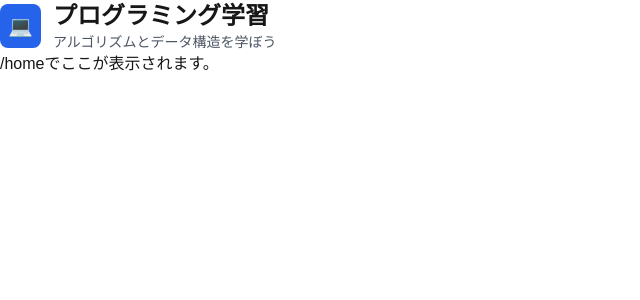
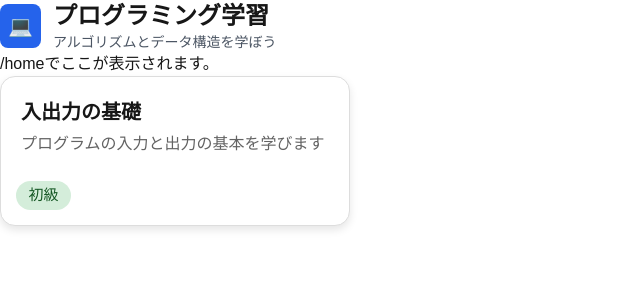
Before and after one commit to KinuGra/is-seminar-algostep, a Next.js app: page /home in a window 1280 px wide. Shown: the top 300 px of the page, without its empty margins (0-640 px from the left). Built offline with nearby package versions, Linux system fonts and the light colour scheme.

Commit message:
add: LessonCardコンポーネントを作成

```diff
--- /dev/null
+++ b/src/app/home/components/LessonCard.jsx
@@ -0,0 +1,23 @@
+import styles from "./LessonCard.module.css";
+
+const difficultyLabels = {
+	easy: "初級",
+	medium: "中級",
+	hard: "上級",
+};
+
+const LessonCard = ({ title, content, difficulty }) => {
+	return (
+		<>
+			<div className={styles.card}>
+				<div className={styles.title}>{title}</div>
+				<div className={styles.content}>{content}</div>
+				<div className={`${styles.difficulty} ${styles[difficulty]}`}>
+					{difficultyLabels[difficulty]}
+				</div>
+			</div>
+		</>
+	);
+};
+
+export default LessonCard;
--- /dev/null
+++ b/src/app/home/components/LessonCard.module.css
@@ -0,0 +1,43 @@
+.card {
+  width: 350px;
+  border: 1px solid #ddd;
+  border-radius: 15px;
+  box-shadow: 0 4px 8px rgba(0, 0, 0, 0.1);
+  background-color: #fff;
+  padding: 15px;
+}
+
+.title {
+  font-size: 20px;
+  font-weight: bold;
+  margin: 5px 5px 0 5px;
+}
+
+.content {
+  color: #636363;
+  margin: 5px 5px 25px 5px;
+}
+
+.difficulty {
+  font-size: 15px;
+  text-align: center;
+  padding: 3px;
+  width: 55px;
+  background-color: #eee;
+  border-radius: 15px;
+}
+
+.easy {
+  background-color: #d4edda;
+  color: #155724;
+}
+
+.medium {
+  background-color: #fff3cd;
+  color: #856404;
+}
+
+.hard {
+  background-color: #f8d7da;
+  color: #721c24;
+}
--- a/src/app/home/page.jsx
+++ b/src/app/home/page.jsx
@@ -1,10 +1,16 @@
 import HomeHeader from "./components/HomeHeader";
+import LessonCard from "./components/LessonCard";
 
 const Home = () => {
 	return (
 		<>
 			<HomeHeader />
 			/homeでここが表示されます。
+			<LessonCard
+				title="入出力の基礎"
+				content="プログラムの入力と出力の基本を学びます"
+				difficulty="easy"
+			/>
 		</>
 	);
 };
```
Lines whose indentation alone changed are shown as unchanged.
